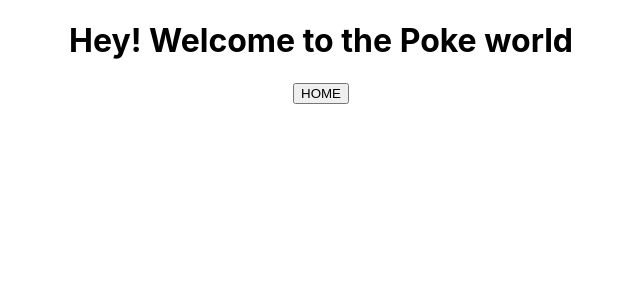
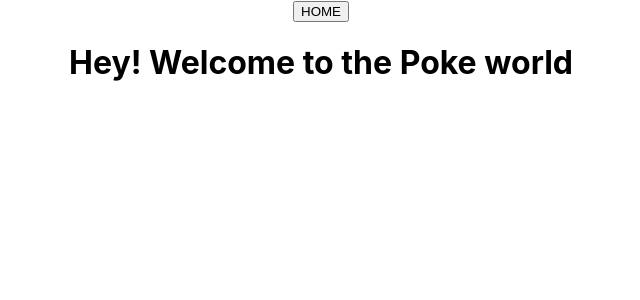
Before and after one commit to Davidcastel26/PI-Pokemon-main, a React (Create React App) app in the folder client/: page / in a window 1280 px wide. Shown: the top 300 px of the page, without its empty margins (319-959 px from the left). Built offline with nearby package versions, Linux system fonts and the light colour scheme.

Commit message:
cleaning the file

```diff
--- a/client/src/components/LandingPage.jsx
+++ b/client/src/components/LandingPage.jsx
@@ -1,15 +1,14 @@
 import React from 'react'
-import PropTypes from 'prop-types'
 import { Link } from 'react-router-dom';
 
 
-const LandingPage = props => {
+const LandingPage = () => {
     return (
         <div>
-            <h1>Hey! Welcome to the Poke world</h1>
             <Link to ='/home'>
                 <button>HOME</button>
             </Link>
+            <h1>Hey! Welcome to the Poke world</h1>
         </div>
     )
 }
```
